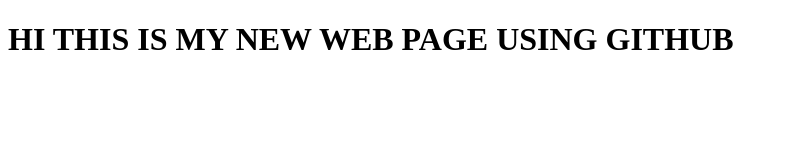
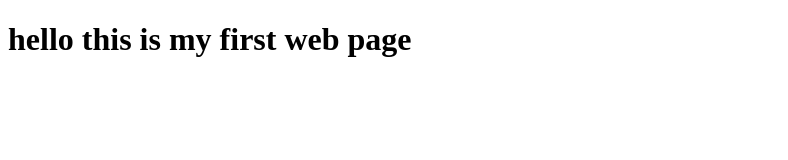
Before and after one commit to debarghabiswas/debarghabiswas.github.io, a plain HTML site: page index.html in a window 1280 px wide. Shown: the whole page, without its empty margins (0-788 px from the left). Drawn offline with Linux system fonts and the light colour scheme.

Commit message:
initial commit

```diff
--- a/index.html
+++ b/index.html
@@ -3,9 +3,9 @@
 <head>
     <meta charset="UTF-8">
     <meta name="viewport" content="width=device-width, initial-scale=1.0">
-    <title>FIRST WEB PAGE</title>
+    <title>First Webpage</title>
 </head>
 <body>
-    <h1>HI THIS IS MY NEW WEB PAGE USING GITHUB</h1>
+    <h1>hello this is my first web page</h1>
 </body>
 </html>
```
